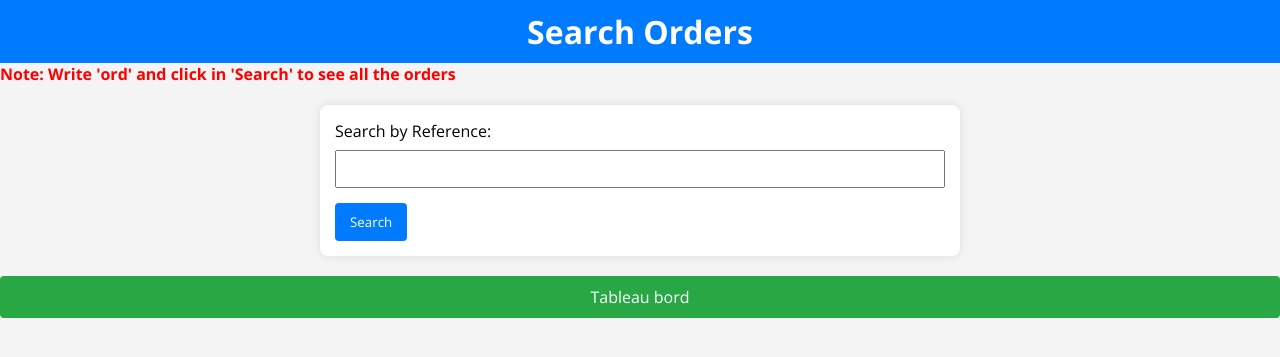
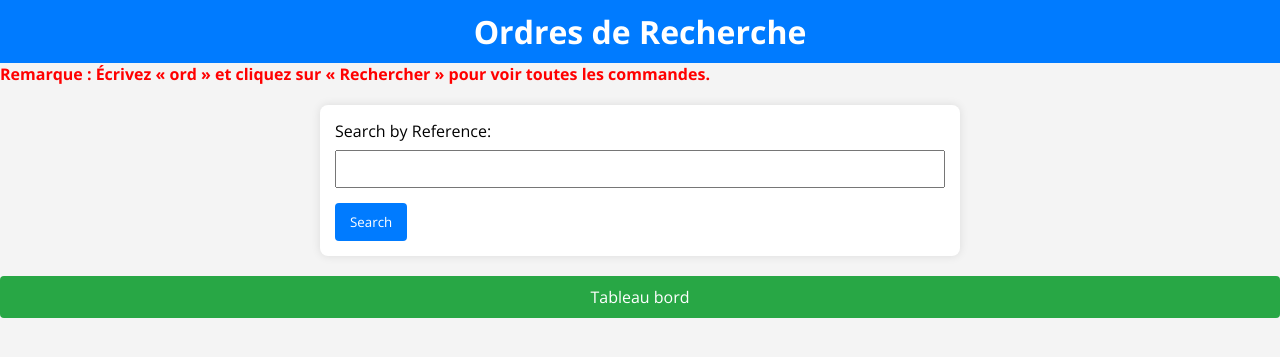
Before and after one commit to MohamedBarhmate/pro_-Barhmate_mohammed, a PHP site: page /registration/admin/view_search_orders.php in a window 1280 px wide. Shown: the top 357 px of the page. Run offline with PHP 8.4, Linux system fonts and the light colour scheme; the visitor is signed in with stand-in values (Sample User, id 1).

Commit message:
Update search order

```diff
--- a/registration/admin/view_search_orders.php
+++ b/registration/admin/view_search_orders.php
@@ -7,7 +7,7 @@
     <title>Search Orders</title>
     <link rel="stylesheet" href="../../public/css/cursor.css">
     <style>
-        /* Styles for the page layout and search form */
+        /* Styles  page layout and search form */
         body {
             font-family: Arial, sans-serif;
             background-color: #f4f4f4;
@@ -17,7 +17,7 @@
 
         h1,
         h2 {
-            /* Styles for heading sections */
+            /* Style  sections de titre */
             background-color: #007BFF;
             color: #fff;
             padding: 10px;
@@ -25,7 +25,7 @@
         }
 
         form {
-            /* Styles for the search form */
+            /* Styles  search form */
             width: 50%;
             margin: 20px auto;
             padding: 15px;
@@ -35,13 +35,13 @@
         }
 
         label {
-            /* Styles for form labels */
+            /* Styles  labels */
             display: block;
             margin-bottom: 8px;
         }
 
         input[type="text"] {
-            /* Styles for text input fields */
+            /* Styles  text input fields */
             width: 100%;
             padding: 8px;
             margin-bottom: 15px;
@@ -49,7 +49,7 @@
         }
 
         button {
-            /* Styles for the search button */
+            /* Styles search button */
             background-color: #007BFF;
             color: #fff;
             padding: 10px 15px;
@@ -59,12 +59,12 @@
         }
 
         button:hover {
-            /* Hover effect for the search button */
+            /* Hover effect pour le bouton de recherche */
             background-color: #0056b3;
         }
 
         .dashboard-link {
-            /* Styles for the Dashboard link */
+            /* Styles tableau bord link */
             display: block;
             text-align: center;
             margin-top: 10px;
@@ -76,12 +76,12 @@
         }
 
         .dashboard-link:hover {
-            /* Hover effect for the Dashboard link */
+            /* Hover effect tableau bord link */
             background-color: #218838;
         }
 
         hr {
-            /* Styles for the horizontal rule */
+            /* Styles horizontal rule */
             margin: 20px 0;
             border: 0;
             border-top: 1px solid #ddd;
@@ -104,8 +104,8 @@
 </head>
 
 <body>
-    <h1>Search Orders</h1>
-    <span style="color: red; font-weight: bold;">Note: Write 'ord' and click in 'Search' to see all the orders</span>
+    <h1>Ordres de Recherche</h1>
+    <span style="color: red; font-weight: bold;">Remarque : Écrivez « ord » et cliquez sur « Rechercher » pour voir toutes les commandes.</span>
 
     <!-- Search Form -->
     <form action="view_search_orders.php" method="post">
@@ -114,7 +114,7 @@
         <button type="submit">Search</button>
     </form>
 
-    <!-- Dashboard Link -->
+    <!-- Tableau bord Link -->
     <a class="dashboard-link" href="./Tableau_bord.php">Tableau bord</a>
 </body>
 
@@ -124,37 +124,37 @@
 // Start a session
 session_start();
 
-// Check if the user is authenticated
+// Vérifiez si l'utilisateur est authentifié
 if (!isset($_SESSION['user_id'])) {
-    // Redirect to the login page if the user is not authenticated
+    // Redirection vers la page de connexion si l'utilisateur n'est pas authentifié
     header("Location: ../public/login.php");
     exit();
 }
 
-// Get the user role from the session
+// Récupérer le rôle utilisateur de la session
 $user_role = $_SESSION['user_role'];
 
-// Check if the user has the administrator role
+// Vérifiez si l'utilisateur a le rôle d'administrateur
 if ($user_role != 1) {
-    // Redirect to the home page if the user is not an administrator
+    // Redirection vers la page d'accueil si l'utilisateur n'est pas administrateur
     header("Location: ../../index.php");
     exit();
 }
 
-// Require the database configuration file
+// Exiger le fichier de configuration de la base de données
 require_once('../../config/connexion.php');
 
-// Handle order search
+// Gérer la recherche de commandes
 if ($_SERVER['REQUEST_METHOD'] === 'POST') {
-    // Get and sanitize the search reference
+    // Récupérer et désinfecter la référence de recherche
     $search_ref = mysqli_real_escape_string($conn, $_POST['search_ref']);
 
-    // Query to search for orders containing the provided reference
+    // Requête pour rechercher les commandes contenant la référence fournie
     $search_query = "SELECT * FROM `user_order` WHERE `ref` LIKE '%$search_ref%'";
     $search_result = mysqli_query($conn, $search_query);
 
     if ($search_result) {
-        // Display search results
+        // Afficher les résultats de la recherche
         echo "<h2>Search Results</h2>";
         while ($order = mysqli_fetch_assoc($search_result)) {
             echo "Order ID: " . $order['id'] . "<br>";
@@ -169,6 +169,6 @@ if ($_SERVER['REQUEST_METHOD'] === 'POST') {
     }
 }
 
-// Close the database connection
+// Fermer la connexion à la base de données
 mysqli_close($conn);
 ?>
```
